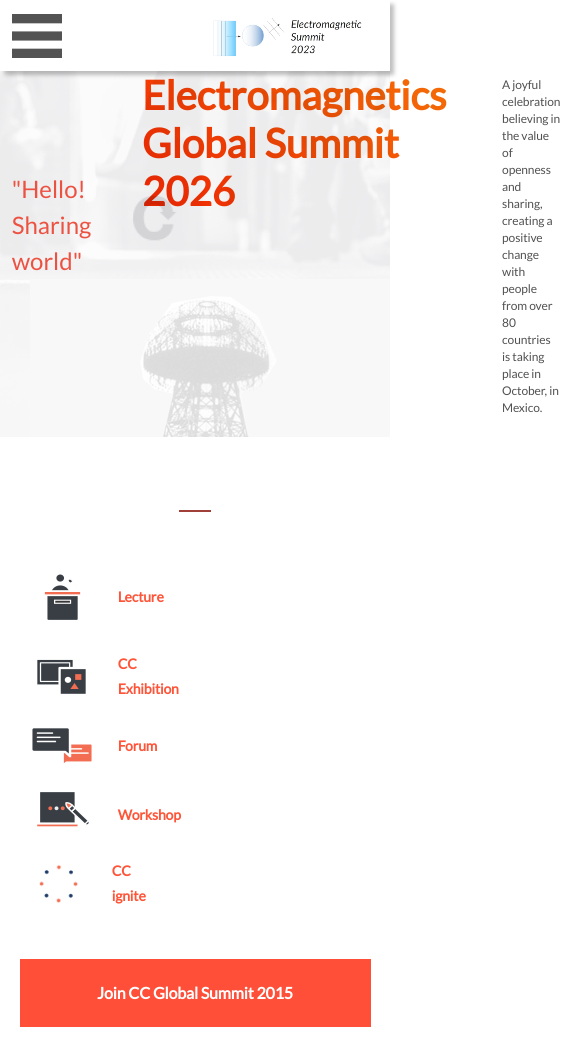
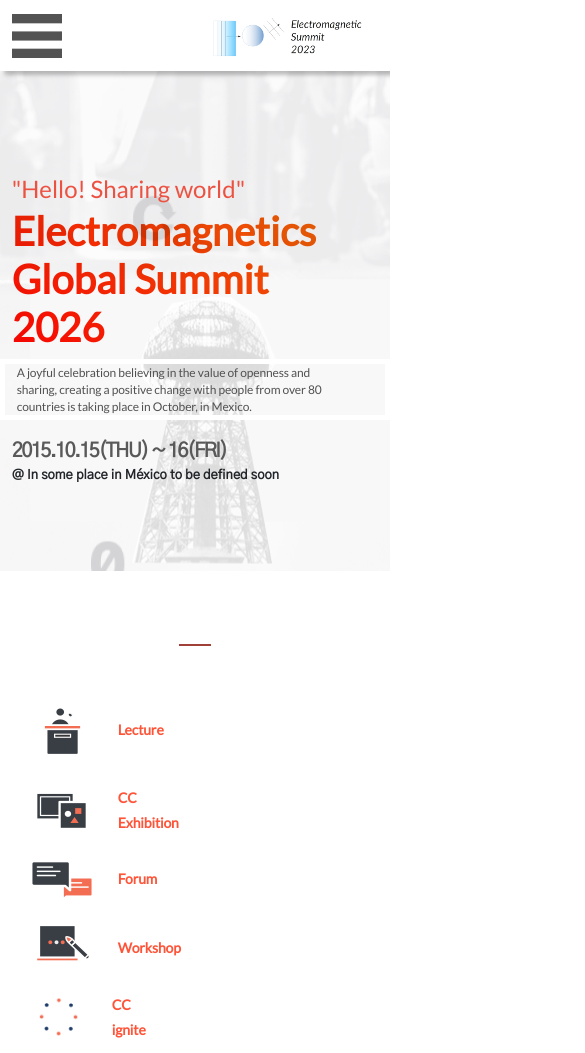
Before and after one commit to edahigure/capstone-project, a website: page index.html in a window 390 px wide. Shown: the top 1053 px of the page, 585 px wide, since content can reach past the window. Drawn offline with nearby package versions, Linux system fonts and the light colour scheme.

Commit message:
Adding .background-0 .wrapper-1 class

```diff
--- a/style.scss
+++ b/style.scss
@@ -74,6 +74,16 @@ body {
 
     .background-0 {
         background-image: url("./images/hero_container.png");
+    }
+
+    .wrapper-all {
+        display: flex;
+        flex-direction: column;
+    }
+
+    .background-0 .wrapper-1 {
+        display: flex;
+        flex-direction: column;
     }
 
     .title {
```
Also changed, not shown: style.css, 1 other file.
